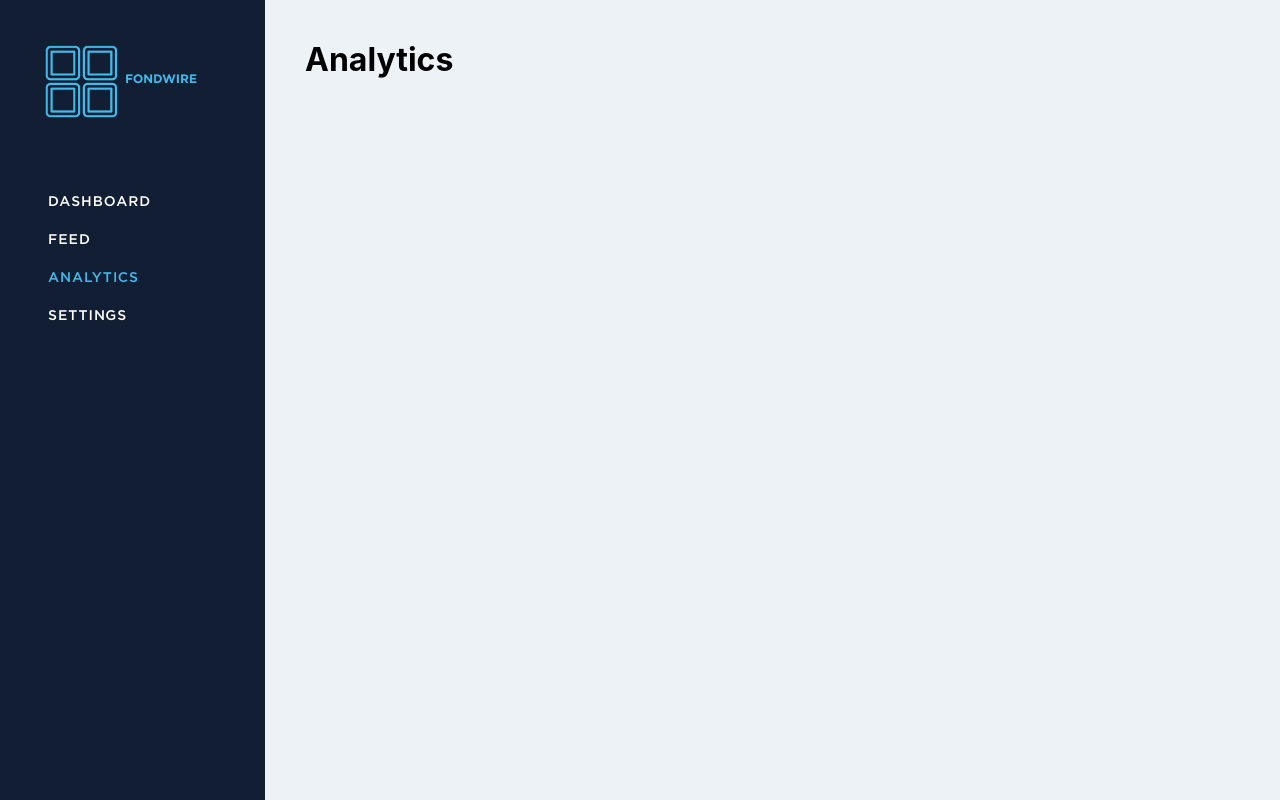
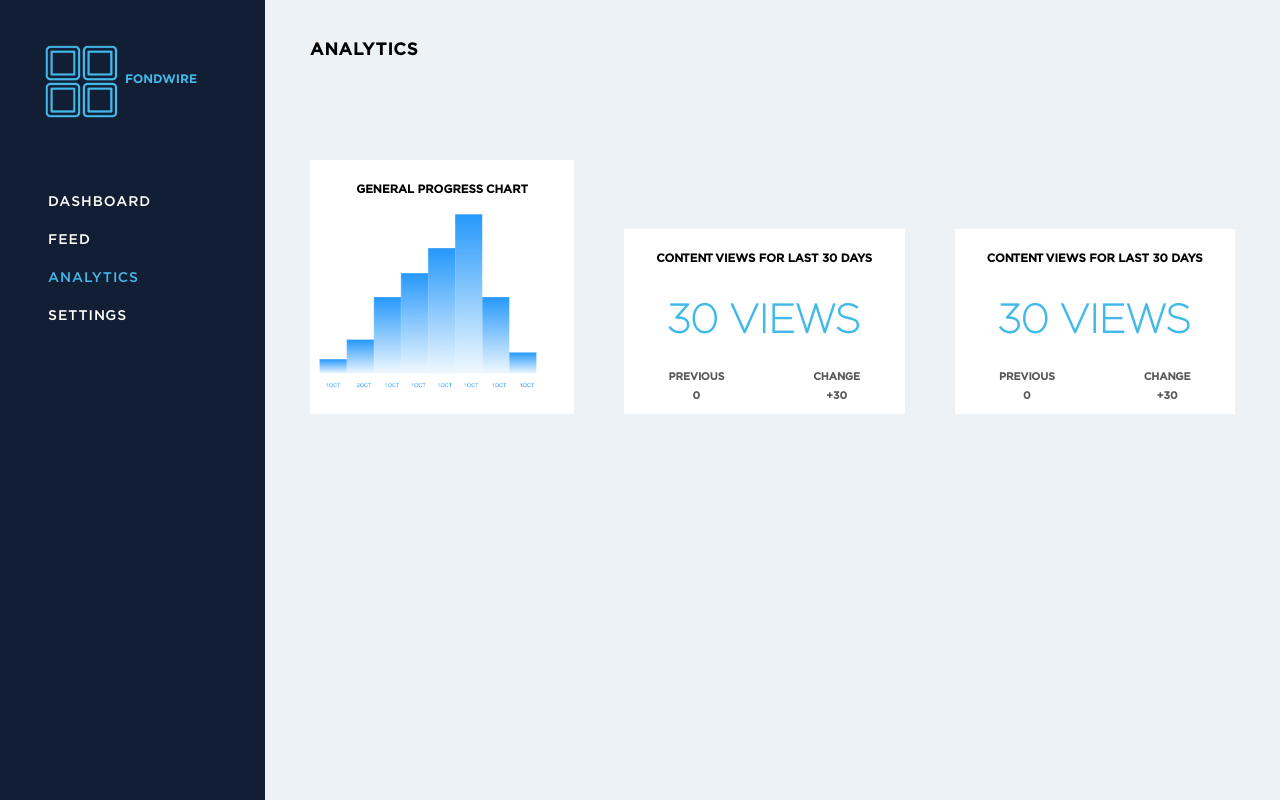
Before and after one commit to fondwire/FondwireAdmin, a React (Create React App) app: page /analytics in a window 1280 px wide. Built offline with nearby package versions, Linux system fonts and the light colour scheme.

Commit message:
page: Dashboard => section Analytics; page: Analytics => layout done;

```diff
--- a/src/App.css
+++ b/src/App.css
@@ -5,14 +5,20 @@
 @font-face {
     font-family: "Gotham-Bold";
     src: url("fonts/Gotham-Bold.otf") format("opentype");
-}@font-face {
+}
+@font-face {
     font-family: "Gotham-Medium";
     src: url("fonts/Gotham-Medium.otf") format("opentype");
+}
+@font-face {
+    font-family: "Gotham-Thin";
+    src: url("fonts/Gotham-Thin.otf") format("opentype");
 }
 .adminPanelWrapper{
     display: grid;
     grid-template-columns: 265px 1fr;
 }
 .contentWrapper{
-    padding: 40px;
+    padding: 40px 45px;
+    font-family: 'Gotham-Medium', sans-serif;
 }
--- /dev/null
+++ b/src/components/analytics/Analytics-style.ts
@@ -0,0 +1,49 @@
+import styled from 'styled-components'
+
+export const AnalyticsWrapper = styled.div`
+  display: flex;
+  justify-content: space-between;
+  align-items: flex-end;
+
+  &>div:first-child{
+    margin-right: 50px;
+    width: 80%;
+  }
+  &>div:last-child{
+    margin-left: 50px;
+  }
+  &>div{
+    width: 85%;
+    display: flex;
+    align-items: center;
+    background: white;
+    min-height: 185px;
+  }
+`
+
+export const ContentWrapper = styled.div`
+  flex-direction: column;
+  justify-content: space-between;
+  padding: 23px 0 12px 0;
+  text-transform: uppercase;
+
+  &>.chart__content{
+    display: flex;
+    width: 100%;
+    justify-content: space-around;
+  }
+  &>.functions{
+    opacity: 0.65;
+    font-size: 10.5px;
+
+    &>div>div:first-child{
+      margin-bottom: 7px;
+    }
+  }
+  &>.content__info{
+    font-size: 40px;
+    font-weight: 600;
+    color: #43b9ea;
+    font-family: 'Gotham-Thin',sans-serif;
+  }
+`
--- /dev/null
+++ b/src/components/analytics/Analytics.tsx
@@ -0,0 +1,45 @@
+import React from 'react';
+import { AnalyticsWrapper, ContentWrapper } from './Analytics-style';
+import chart from './chart.png'
+import './analytics.css'
+const Analytics = () => {
+    return (
+        <AnalyticsWrapper>
+            <ChartWrapper />
+            <Content />
+            <Content />
+        </AnalyticsWrapper>
+    );
+};
+
+const ChartWrapper = () => {
+    return (
+        <div className={'chart_analytic__wrapper'}>
+            <div className={'chart__content'}>General progress chart</div>
+            <div>
+                <img width={'100%'} src={chart} alt={'#'}/>
+            </div>
+        </div>
+    )
+}
+
+const Content = () => {
+    return (
+        <ContentWrapper>
+            <div className={'chart__content'}>Content views for last 30 days</div>
+            <div className={'content__info'}>30 views</div>
+            <div className={'chart__content functions'}>
+                <div>
+                    <div>previous</div>
+                    <div>0</div>
+                </div>
+                <div>
+                    <div>change</div>
+                    <div>+30</div>
+                </div>
+            </div>
+        </ContentWrapper>
+    )
+}
+
+export default Analytics;
--- /dev/null
+++ b/src/components/analytics/analytics.css
@@ -0,0 +1,11 @@
+.chart__content{
+    text-align:center;
+    font-size: 11.5px;
+    font-weight: 600;
+}
+.chart_analytic__wrapper{
+    display: flex;
+    flex-direction: column;
+    padding: 23px 0 12px 0;
+    text-transform: uppercase;
+}
--- /dev/null
+++ b/src/pages/analytics/Analytics-page.tsx
@@ -0,0 +1,20 @@
+import React from 'react';
+import Analytics from "../../components/analytics/Analytics";
+import styled from "styled-components";
+const Wrapper = styled.div`
+  &>h3{
+    font-size: 17px;
+    letter-spacing: 1px;
+    margin-bottom: 100px;
+  }
+`
+function AnalyticsPage() {
+    return (
+        <Wrapper>
+            <h3>ANALYTICS</h3>
+            <Analytics />
+        </Wrapper>
+    );
+}
+
+export default AnalyticsPage;
--- /dev/null
+++ b/src/pages/dashboard/Dashboard.tsx
@@ -0,0 +1,20 @@
+import React from 'react';
+import { DashboardWrapper } from './dashboard-style';
+import Analytics from "../../components/analytics/Analytics";
+
+const Dashboard = () => {
+    return (
+        <DashboardWrapper>
+            <h3>WELCOME, JOHN</h3>
+            <div className={'title'}>
+                <h3>ANALYTICS</h3>
+            </div>
+            <Analytics />
+            <div className={'title'}>
+                <h3>FEEDS</h3>
+            </div>
+        </DashboardWrapper>
+    );
+}
+
+export default Dashboard;
--- /dev/null
+++ b/src/pages/dashboard/dashboard-style.ts
@@ -0,0 +1,14 @@
+import styled from "styled-components";
+
+
+export const DashboardWrapper = styled.div`
+  font-family: 'Gotham-Medium', sans-serif;
+
+  &>h3{
+    font-size: 18px;
+  }
+  &>.title{
+    margin: 40px 0 25px 20px;
+    font-size: 15px;
+  }
+`
--- a/src/router.tsx
+++ b/src/router.tsx
@@ -2,6 +2,7 @@ import React from 'react';
 import {Switch, Route, Redirect} from 'react-router-dom';
 import Navbar from "./components/navbar/Navbar";
 import Dashboard from "./pages/dashboard/Dashboard";
+import AnalyticsPage from "./pages/analytics/Analytics-page";
 
 
 export const useRoute = (isAuth: boolean) => {
@@ -17,7 +18,7 @@ export const useRoute = (isAuth: boolean) => {
                         <h1>Feed</h1>
                     </Route>
                     <Route path={'/analytics'}>
-                        <h1>Analytics</h1>
+                        <AnalyticsPage />
                     </Route>
                     <Route path={'/settings'}>
                         <h1>Settings</h1>
```
Also changed, not shown: src/components/analytics/chart.png (added), src/fonts/Gotham-Thin.otf (added).
